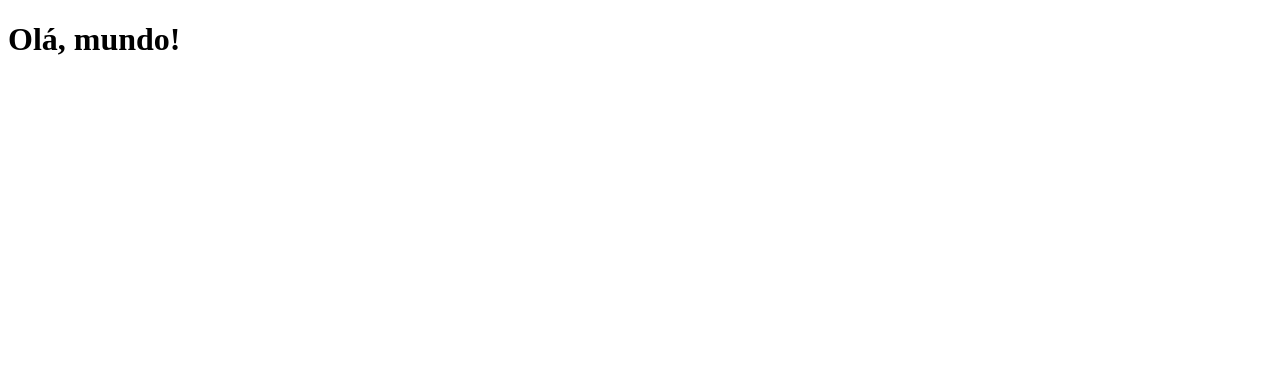
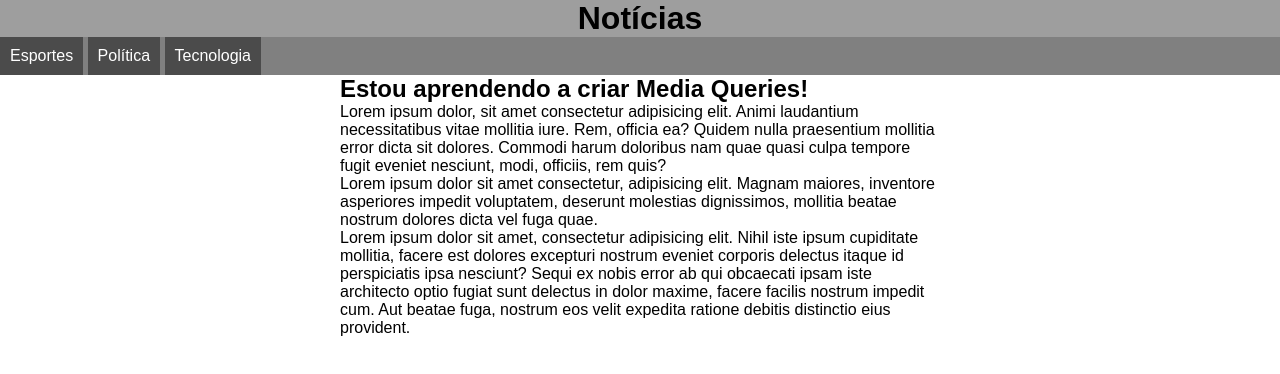
Before and after one commit to Lucas-Viveiros/html-css3, a plain HTML site: page ex026/mq001/index.html in a window 1280 px wide. Drawn offline with Linux system fonts and the light colour scheme.

Commit message:
media types

```diff
--- a/ex026/mq001/index.html
+++ b/ex026/mq001/index.html
@@ -5,8 +5,46 @@
     <meta http-equiv="X-UA-Compatible" content="IE=edge" />
     <meta name="viewport" content="width=device-width, initial-scale=1.0" />
     <title>Media Query</title>
+    <!-- Chamadas de Media Query -->
+    <link rel="stylesheet" href="styles/screen.css" media="screen" />
+    <link rel="stylesheet" href="styles/printer.css" media="print" />
   </head>
   <body>
-    <h1>Olá, mundo!</h1>
+    <header>
+      <h1>Notícias</h1>
+      <menu>
+        <ul>
+          <li>Esportes</li>
+          <li>Política</li>
+          <li>Tecnologia</li>
+        </ul>
+      </menu>
+    </header>
+    <main>
+      <article>
+        <h2>Estou aprendendo a criar Media Queries!</h2>
+        <p>
+          Lorem ipsum dolor, sit amet consectetur adipisicing elit. Animi
+          laudantium necessitatibus vitae mollitia iure. Rem, officia ea? Quidem
+          nulla praesentium mollitia error dicta sit dolores. Commodi harum
+          doloribus nam quae quasi culpa tempore fugit eveniet nesciunt, modi,
+          officiis, rem quis?
+        </p>
+        <p>
+          Lorem ipsum dolor sit amet consectetur, adipisicing elit. Magnam
+          maiores, inventore asperiores impedit voluptatem, deserunt molestias
+          dignissimos, mollitia beatae nostrum dolores dicta vel fuga quae.
+        </p>
+        <p>
+          Lorem ipsum dolor sit amet, consectetur adipisicing elit. Nihil iste
+          ipsum cupiditate mollitia, facere est dolores excepturi nostrum
+          eveniet corporis delectus itaque id perspiciatis ipsa nesciunt? Sequi
+          ex nobis error ab qui obcaecati ipsam iste architecto optio fugiat
+          sunt delectus in dolor maxime, facere facilis nostrum impedit cum. Aut
+          beatae fuga, nostrum eos velit expedita ratione debitis distinctio
+          eius provident.
+        </p>
+      </article>
+    </main>
   </body>
 </html>
--- /dev/null
+++ b/ex026/mq001/styles/printer.css
@@ -0,0 +1,25 @@
+@charset "UTF-8";
+/* Estilo para impressoras */
+
+* {
+  margin: 10px;
+  padding: 10px;
+}
+
+html {
+  font-family: "Courier New", Courier, monospace;
+  font-size: 1.2em;
+  line-height: 1.2em;
+}
+
+menu {
+  display: none;
+}
+
+article {
+  width: 100%;
+}
+
+article::after {
+  content: "Esse artigo foi impresso através do site www.noticias.com";
+}
--- /dev/null
+++ b/ex026/mq001/styles/screen.css
@@ -0,0 +1,39 @@
+@charset "UTF-8";
+/* Estilo para telas */
+
+* {
+  margin: 0;
+  padding: 0;
+}
+
+html {
+  font-family: Arial, Helvetica, sans-serif;
+  font-size: 1em;
+}
+
+header {
+  background-color: rgb(158, 158, 158);
+}
+
+header > h1 {
+  text-align: center;
+}
+
+menu ul {
+  list-style-type: none;
+  background-color: gray;
+}
+
+menu li {
+  background-color: rgb(75, 75, 75);
+  display: inline-block;
+  padding: 10px;
+  color: white;
+  cursor: pointer;
+}
+
+article {
+  width: 600px;
+  display: block;
+  margin: auto;
+}
```
